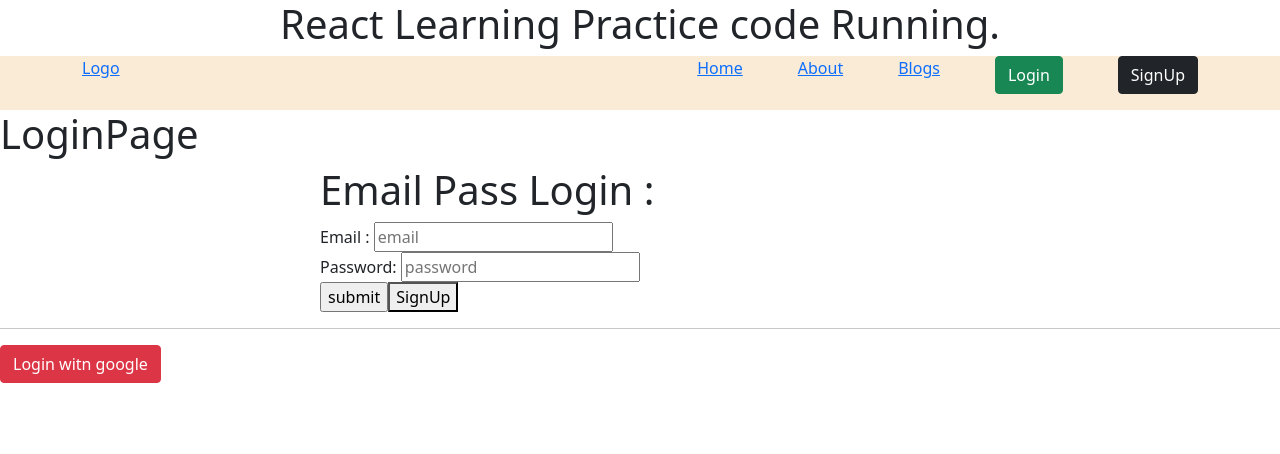
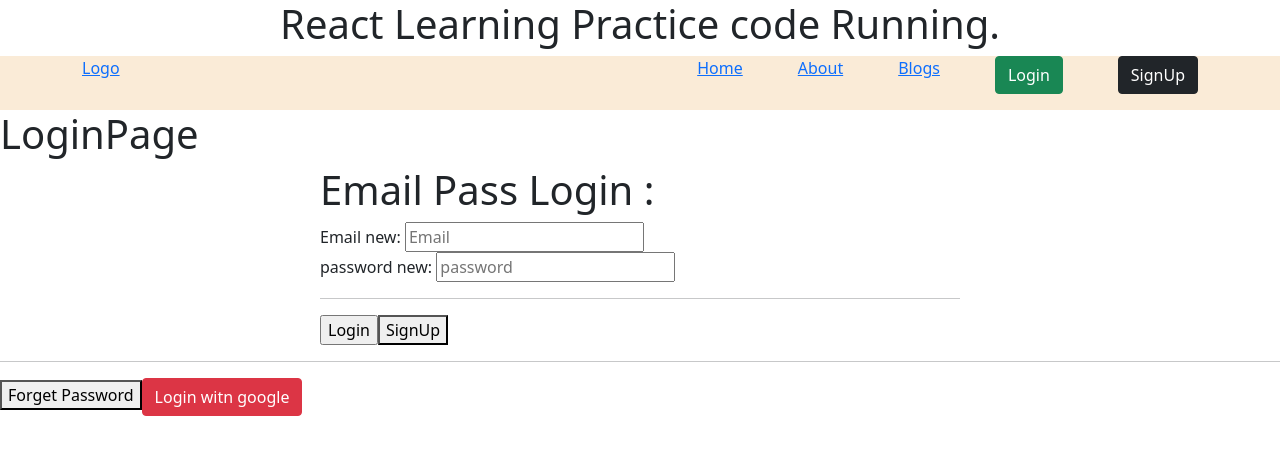
Before and after one commit to khan188993/furniture-warehouse-management-react, a React (Create React App) app: page /login in a window 1280 px wide. Shown: the top 454 px of the page. Built offline with nearby package versions, Linux system fonts and the light colour scheme; no server answers.

Commit message:
20)custom email,password auth done

```diff
--- a/src/App.js
+++ b/src/App.js
@@ -18,6 +18,7 @@ import UpdateProduct from './pages/UpdateProduct/UpdateProduct';
 import BlogPage from './pages/BlogPage/BlogPage';
 import MyContext from './ContextApi/AppContext';
 import useFetchProduct from './hooks/useFetchProduct';
+import { Toaster } from 'react-hot-toast';
 const App = () => {
 
   const [myProducts,setMyProducts] = useState([]);
@@ -34,7 +35,7 @@ const App = () => {
                 setMyProducts(data);
                 console.log(data);
             });
-    }, [user?.displayName,myProducts]);
+    }, [user?.displayName]);
 
 
 
@@ -47,6 +48,7 @@ const App = () => {
       <h1 className='text-center'>React Learning Practice code Running.</h1>
       {/* navigation link making  */}
       <Header/>
+      <Toaster />
 
       {/* Routes Defining  */}
       <Routes>
--- a/src/hooks/useFetchProduct.js
+++ b/src/hooks/useFetchProduct.js
@@ -11,7 +11,7 @@ const useFetchProduct = (url) => {
             .then((data) => {
                 setProducts(data);
             });
-    }, [products,newAdd]);
+    }, [newAdd]);
 
     return {products, setProducts,newAdd,setNewAdd};
 };
--- a/src/pages/LoginPage/LoginPage.js
+++ b/src/pages/LoginPage/LoginPage.js
@@ -1,13 +1,15 @@
-import React from 'react'
-import { useAuthState, useSignInWithEmailAndPassword, useSignInWithGoogle } from 'react-firebase-hooks/auth';
+import { sendPasswordResetEmail,signInWithEmailAndPassword } from 'firebase/auth';
+import React,{useState} from 'react'
+import { useAuthState, useSignInWithGoogle } from 'react-firebase-hooks/auth';
+import toast from 'react-hot-toast';
 import { useLocation, useNavigate } from 'react-router-dom';
 import auth from '../../Firebase/Firebase.init';
 
 
 const LoginPage = () => {
-    // const [email,setEmail] = useState("");
-    // const [password,setPassword] = useState("");
-    const [signInWithEmailAndPassword] = useSignInWithEmailAndPassword(auth);
+    const [email, setEmail] = useState({ value: "", error: "" });
+    const [password, setPassword] = useState({ value: "", error: "" });
+
     const navigate = useNavigate();
     const [user] = useAuthState(auth)
     const location = useLocation();
@@ -19,16 +21,64 @@ const LoginPage = () => {
         signInWithGoogle()
     }
 
-    //handling email password auth
-    const handleEmailPassAuthLogin = (e)=>{
-        e.preventDefault();
-        const email = e.target.email.value;
-        const password = e.target.password.value;
-        if(email && password){
-            signInWithEmailAndPassword(email, password);
+    //handle email
+    const handleEmail = (event) => {
+        const emailInput = event.target.value;
+
+        if (/\S+@\S+\.\S+/.test(emailInput)) {
+          setEmail({ value: emailInput, error: "" });
+        } else {
+          setEmail({ value: "", error: "Please Provide a valid Email" });
         }
-        /* login */
-    }
+      };
+
+    //handle password
+      const handlePassword = (event) => {
+        const passwordInput = event.target.value;
+
+        setPassword({ value: passwordInput, error: "" });
+      };
+
+
+    //handle login form with custom email and password
+    const handleLogin = (event) => {
+        event.preventDefault();
+
+        if (email.value === "") {
+          setEmail({ value: "", error: "Email is required" });
+        }
+
+        if (password.value === "") {
+          setPassword({ value: "", error: "Password is required" });
+        }
+
+        if (email.value && password.value) {
+            signInWithEmailAndPassword(auth, email.value, password.value)
+            .then((userCredential) => {
+              const user = userCredential.user;
+                console.log();
+              toast.success("Sign In Successfully", { id: "signIn" });
+              navigate('/');
+            })
+            .catch((error) => {
+              const errorMessage = error.message;
+
+              if (errorMessage.includes("wrong-password")) {
+                toast.error("Wrong Password", { id: "error" });
+              } else {
+                toast.error('may be your email is not registered,please registered first', { id: "error" });
+              }
+            });
+        }
+      };
+
+      //handing reset password
+      const handleResetPass = ()=>{
+        sendPasswordResetEmail(auth, email.value)
+        .then(() => {
+        console.log('reset password');
+    })
+}
 
     if(user){
         navigate(redirectPath);
@@ -41,14 +91,18 @@ const LoginPage = () => {
             <h1>LoginPage</h1>
             <div className="email-pass-login w-50 mx-auto">
                 <h1>Email Pass Login : </h1>
-                <form action="" onSubmit={handleEmailPassAuthLogin}>
-                    Email : <input type="email" name='email' placeholder='email' /><br/>
-                    Password: <input type="password" name='password' placeholder='password' /><br/>
-                    <input type="submit" value='submit' />
+                <form action="" onSubmit={handleLogin}>
+                Email new: <input required onBlur={handleEmail} name="email" id="email" placeholder="Email" type="email"/>
+                                                {email.error && (<span className="error">{email.error}</span>)}<br/>
+                password new: <input required onBlur={handlePassword} name="password" id="password" placeholder="password" type="password"/>
+                                                {password.error && (<span className="error">{password.error}</span>)}<br/>
+                    <hr />
+                    <input type="submit" value='Login' />
                     <button onClick={()=>navigate('/sign-up')}>SignUp</button>
                 </form>
             </div>
             <hr />
+            <button onClick={handleResetPass} type="submit" className="my-btn">Forget Password</button>
             <button onClick={()=>handleGoogleAuth()} className='btn btn-danger'>Login witn google</button>
         </div>
     )
--- a/src/pages/SignUpPage/SignUpPage.js
+++ b/src/pages/SignUpPage/SignUpPage.js
@@ -1,18 +1,110 @@
-import React from 'react'
+import { createUserWithEmailAndPassword, sendEmailVerification } from 'firebase/auth';
+import React,{useState} from 'react'
 import { useAuthState, useSignInWithGoogle } from 'react-firebase-hooks/auth';
+import toast from 'react-hot-toast';
 import { useNavigate } from 'react-router-dom';
 import auth from '../../Firebase/Firebase.init';
 
 const SignUpPage = () => {
+    const [email, setEmail] = useState({ value: "", error: "" });
+    const [password, setPassword] = useState({ value: "", error: "" });
+    const [passwordConfirmation, setPasswordConfirmation] = useState({
+        value: "",
+        error: "",
+      });
+    console.log('email',email,'password',password,'confirm',passwordConfirmation)
     const navigate = useNavigate()
     const [user] = useAuthState(auth)
     const [signInWithGoogle] = useSignInWithGoogle(auth);
 
-    const handleEmailPassAuthSignup = (e)=>{
+     //Email Input Handling
+     const handleEmail = (event) => {
+        const emailInput = event.target.value;
+        if (/\S+@\S+\.\S+/.test(emailInput)) {
+          setEmail({ value: emailInput, error: "" });
+        } else {
+          setEmail({ value: "", error: "Please Provide a valid Email" });
+        }
+      };
+
+      //Password Input Handling
+      const handlePassword = (event) => {
+        const passwordInput = event.target.value;
+
+        if (passwordInput.length < 7) {
+          setPassword({ value: "", error: "Password too short" });
+        } else if (!/(?=.*[A-Z])/.test(passwordInput)) {
+          setPassword({
+            value: "",
+            error: "Password must contain a capital letter",
+          });
+        } else {
+          setPassword({ value: passwordInput, error: "" });
+        }
+      };
+
+      //Confirm Pass Handling
+      const handleConfirmPassword = (event) => {
+        const confirmationInput = event.target.value;
+
+        if (confirmationInput !== password.value) {
+          setPasswordConfirmation({ value: "", error: "Password Mismatched" });
+        } else {
+          setPasswordConfirmation({ value: confirmationInput, error: "" });
+        }
+      };
+
+      /* const handleSignUp = (e)=> {
+        e.preventDefault()
+      } */
+
+      //handle singup form
+    const handleSignUp = (e) => {
         e.preventDefault();
-        const email = e.target.email.value;
-        console.log(email);
-    }
+        //handing SignUp empty submit
+        if (email.value === "") {
+            setEmail({ value: "", error: "Email is required" });
+          }
+          if (password.value === "") {
+            setPassword({ value: "", error: "Password is required" });
+          }
+          if (passwordConfirmation.value === "") {
+            setPasswordConfirmation({
+              value: "",
+              error: "Password confirmation is required",
+            });
+          }
+          if (email.value && password.value === passwordConfirmation.value) {
+            createUserWithEmailAndPassword(auth, email.value, password.value)
+              .then((userCredential) => {
+                const user = userCredential.user;
+                toast.success("Account created", { id: "created" });
+                //after sign up redirect to home page
+                navigate("/");
+                verifiedEmail();
+              })
+              .catch((error) => {
+                const errorMessage = error.message;
+                if (errorMessage.includes("already-in-use")) {
+                  toast.error("Email already in use", { id: "error" });
+                } else {
+                  toast.error("somethings doing wrong", { id: "error" });
+                }
+              });
+          }
+
+
+
+    };
+
+    //Verification Email Sending
+    const verifiedEmail = ()=>{
+        sendEmailVerification(auth.currentUser)
+        .then(() => {
+          console.log(auth.currentUser);
+        });
+     }
+
 
     if(user){
         navigate('/')
@@ -24,12 +116,19 @@ const SignUpPage = () => {
             <h1>Sing Up With Email password</h1>
             <div className="email-pass-login w-50 mx-auto">
                 <h1>Email Pass Login : </h1>
-                <form action="" onSubmit={handleEmailPassAuthSignup}>
-                    Email : <input type="email" name='email' placeholder='email' /><br/>
+                <form action="" onSubmit={handleSignUp}>
+                Email new: <input required onBlur={handleEmail} name="email" id="email" placeholder="Email" type="email"/>
+                                                {email.error && (<span className="error">{email.error}</span>)}<br/>
+                password new: <input required onBlur={handlePassword} name="password" id="password" placeholder="password" type="password"/>
+                                                {password.error && (<span className="error">{password.error}</span>)}<br/>
+                confirm password new: <input required onBlur={handleConfirmPassword} name="passwordConfirmation" id="passwordConfirmation" placeholder="passwordConfirmation" type="password"/>
+                                                {passwordConfirmation.error && (<span className="error">{passwordConfirmation.error}</span>)}<br/>
+                    <hr />
+                    {/* Email : <input type="email" name='email' placeholder='email' /><br/>
                     Password: <input type="password" name='password' placeholder='password' /><br/>
-                    Confirm Password: <input type="password" name='confirm-password' placeholder='confirm password' /><br/>
+                    Confirm Password: <input type="password" name='confirm-password' placeholder='confirm password' /><br/> */}
                     <input type="submit" value='submit' />
-                    <button onClick={()=>navigate('/login')}>SignUp</button>
+                    <button onClick={()=>navigate('/login')}>Login</button>
                 </form>
             </div>
             <hr />
```
